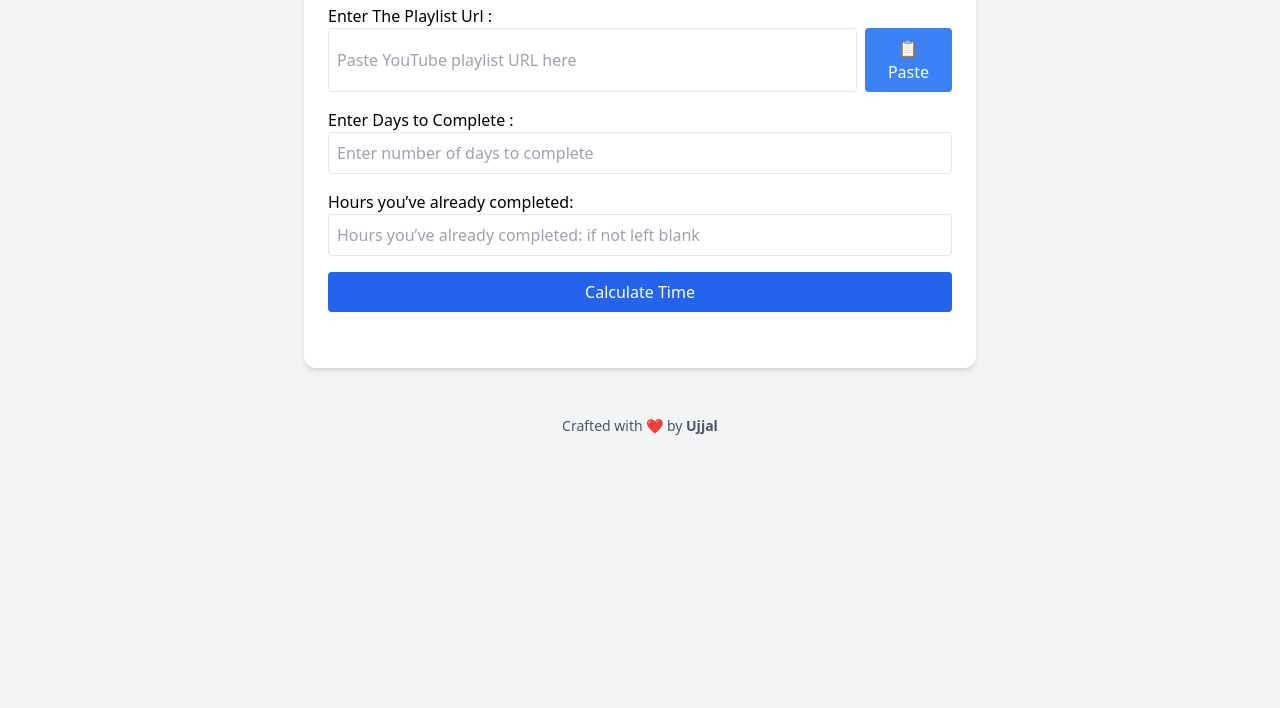
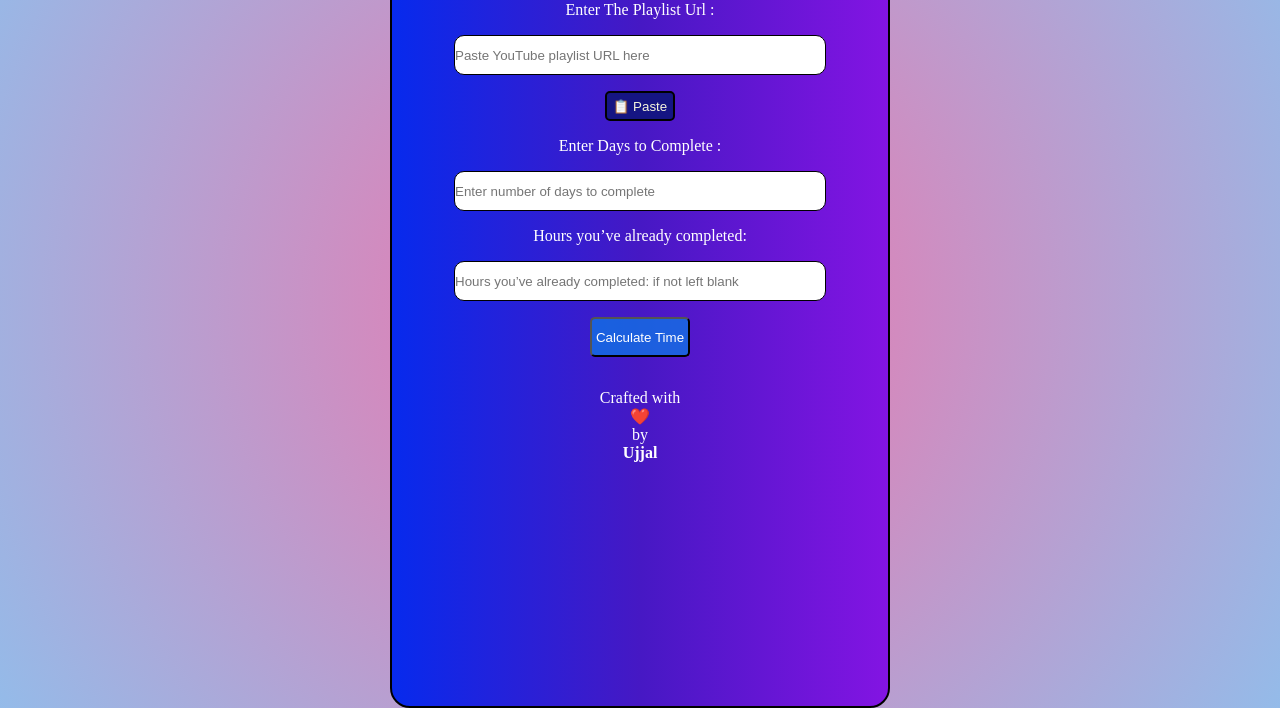
Before and after one commit to ujjal-dev/Time-tube, a plain HTML site: page index.html in a window 1280 px wide. Shown: the part 92-800 px from the top of the page. Drawn offline with nearby package versions, Linux system fonts and the light colour scheme.

Commit message:
css update

```diff
--- a/index.html
+++ b/index.html
@@ -4,30 +4,84 @@
   <meta charset="UTF-8" />
   <meta name="viewport" content="width=device-width, initial-scale=1.0" />
   <title>YouTube Playlist Duration Calculator</title>
-  <link href="https://cdn.jsdelivr.net/npm/tailwindcss@2.2.19/dist/tailwind.min.css" rel="stylesheet">
+
+  <link rel="stylesheet" href="style.css">
 </head>
-<body class="bg-gray-100 p-6 font-sans">
-  <div class="max-w-2xl mx-auto bg-white p-6 rounded-xl shadow-md">
-    <h1 class="text-2xl font-bold text-center mb-4">🎓 YouTube Playlist Study Time Calculator</h1>
+<body >
+  <div class="container">
+    <div class="card">
+      <h1>🎓 Study Time Calculator <br>
+           YouTube Playlist </h1>
+      <div class="input">
+
+         <label for="playlistUrl">Enter The Playlist Url :</label>
+
+        <input id="playlistUrl" type="text" placeholder="Paste YouTube playlist URL here"
+             class=>
+        <button onclick="pasteFromClipboard()" class="paste">
+        📋 Paste
+        </button>
+      </div>
+      <div class="input2">
+        <label for="daysInput">Enter Days to Complete :</label>
+      <input id="daysInput" type="number" min="1" placeholder="Enter number of days to complete">
+
+      <label for="hoursInput">Hours you’ve already completed:</label>
+      <input type="number" id="hoursInput" placeholder="Hours you’ve already completed: if not left blank" step="0.1" min="0"
+      class="">
+      </div>
+      <div class="submit">
+        <button onclick="getPlaylistData()"
+            class="submit2">
+          Calculate Time
+         </button>
+      </div>
+      <div id="results" class="result1">
+        <!-- Results will appear here -->
+      </div>
+      <div id="perDayResults" class="result2">
+        <!-- Per-day results will appear here -->
+
+      <footer class="footer">
+        Crafted with <span class="text-red-500">❤️</span> by <strong>Ujjal</strong>
+      </footer>
+
+
+    </div>
+  </div>
+
+
+
+
+
+
+
+
+
+
+
+  <!--<div class="container">
+    <div class="card">
+      <h1 >🎓 YouTube Playlist Study Time Calculator</h1>
     <label for="playlistUrl">Enter The Playlist Url :</label>
-    <div class="flex gap-2 mb-4">
+
       <input id="playlistUrl" type="text" placeholder="Paste YouTube playlist URL here"
-             class="w-full p-2 border rounded focus:outline-none focus:ring focus:border-blue-300">
-      <button onclick="pasteFromClipboard()" class="px-4 py-2 bg-blue-500 text-white rounded hover:bg-blue-600">
+             class=>
+      <button onclick="pasteFromClipboard()" class="">
         📋 Paste
       </button>
-    </div>
 
 
-    <!-- Add below the playlist input -->
+
+    <!-- Add below the playlist input
     <label for="daysInput">Enter Days to Complete :</label>
     <input id="daysInput" type="number" min="1" placeholder="Enter number of days to complete"
-    class="w-full p-2 border rounded mb-4 focus:outline-none focus:ring focus:border-green-300">
-    <div>
+    class="">
+
       <label for="hoursInput">Hours you’ve already completed:</label>
       <input type="number" id="hoursInput" placeholder="Hours you’ve already completed: if not left blank" step="0.1" min="0"
-      class="w-full p-2 border rounded mb-4 focus:outline-none focus:ring focus:border-blue-300">
-    </div>
+      class="">
+
 
 
 
@@ -39,18 +93,16 @@
     </button>
 
     <div id="results" class="text-center text-gray-700 space-y-2">
-      <!-- Results will appear here -->
+      <!-- Results will appear here
     </div>
     <div id="perDayResults" class="text-center text-green-700 space-y-2 mt-4">
-      <!-- Per-day results will appear here -->
-    </div>
+      Per-day results will appear here -->
+
+
 
   </div>
 
   <script src="script.js"></script>
-  <footer class="text-center text-gray-600 text-sm mt-12 mb-4">
-    Crafted with <span class="text-red-500">❤️</span> by <strong>Ujjal</strong>
-  </footer>
 
 </body>
 </html>
--- /dev/null
+++ b/style.css
@@ -0,0 +1,79 @@
+*{
+    margin: 0;
+    padding: 0;
+    box-sizing: border-box;
+
+}
+.container{
+    width: 100%;
+    height: 100%;
+    display: flex;
+    justify-content: center;
+    align-items: center;
+    background: #f272a9;
+background: radial-gradient(circle, rgba(242, 114, 169, 1) 0%, rgba(148, 187, 233, 1) 100%);
+
+}
+.card{
+    width: 500px;
+    height: 100vh;
+    display: flex;
+    border: 2px solid black;
+
+    flex-direction: column;
+    text-align: center;
+    gap: 1rem;
+
+    border-radius: 20px;
+    background: #072aed;
+background: linear-gradient(90deg, rgba(7, 42, 237, 1) 0%, rgba(70, 24, 196, 1) 50%, rgba(131, 20, 227, 1) 100%);
+
+}
+h1,h2{
+    font-family: 'Franklin Gothic Medium', 'Arial Narrow', Arial, sans-serif;
+    color: white;
+
+}
+input{
+    height: 40px;
+    width: 75%;
+    border:1px solid black;
+    border-radius: 10px;
+}
+.input,.input2{
+    display: flex;
+    flex-direction: column;
+    color: white;
+    gap: 1rem;
+    align-items: center;
+
+}
+.input .paste{
+    height: 30px;
+    width: 70px;
+    border: 2px solid black;
+    border-radius: 5px;
+    background-color: rgb(21, 21, 131);
+    color: beige;
+
+}
+
+.submit2{
+    height: 40px;
+    width: 100px;
+    border: px solid black;
+    border-radius: 5px;
+    background-color: rgba(14, 119, 231, 0.748);
+    color: white;
+
+}
+.footer{
+    display: flex;
+    flex-direction: column;
+    justify-content: end;
+
+
+}
+.result1,.result2{
+    color: white;
+}
```
